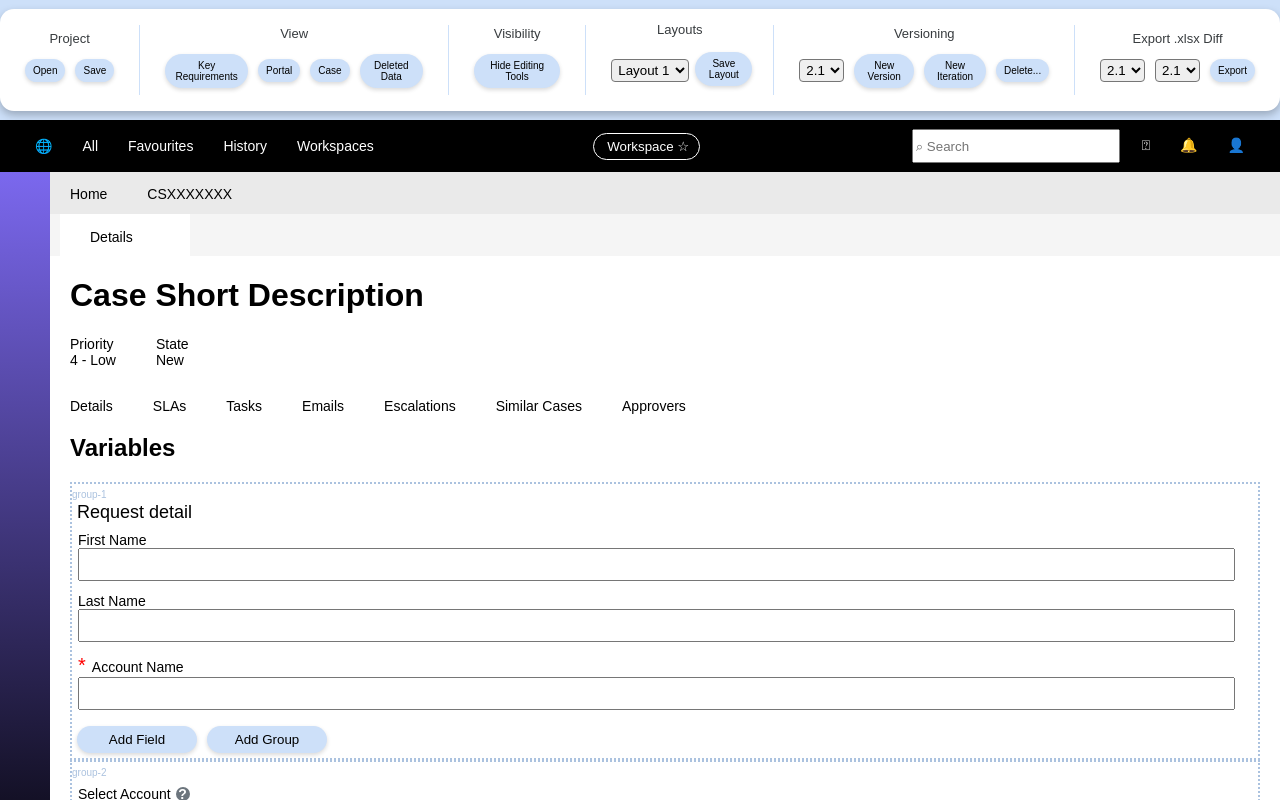
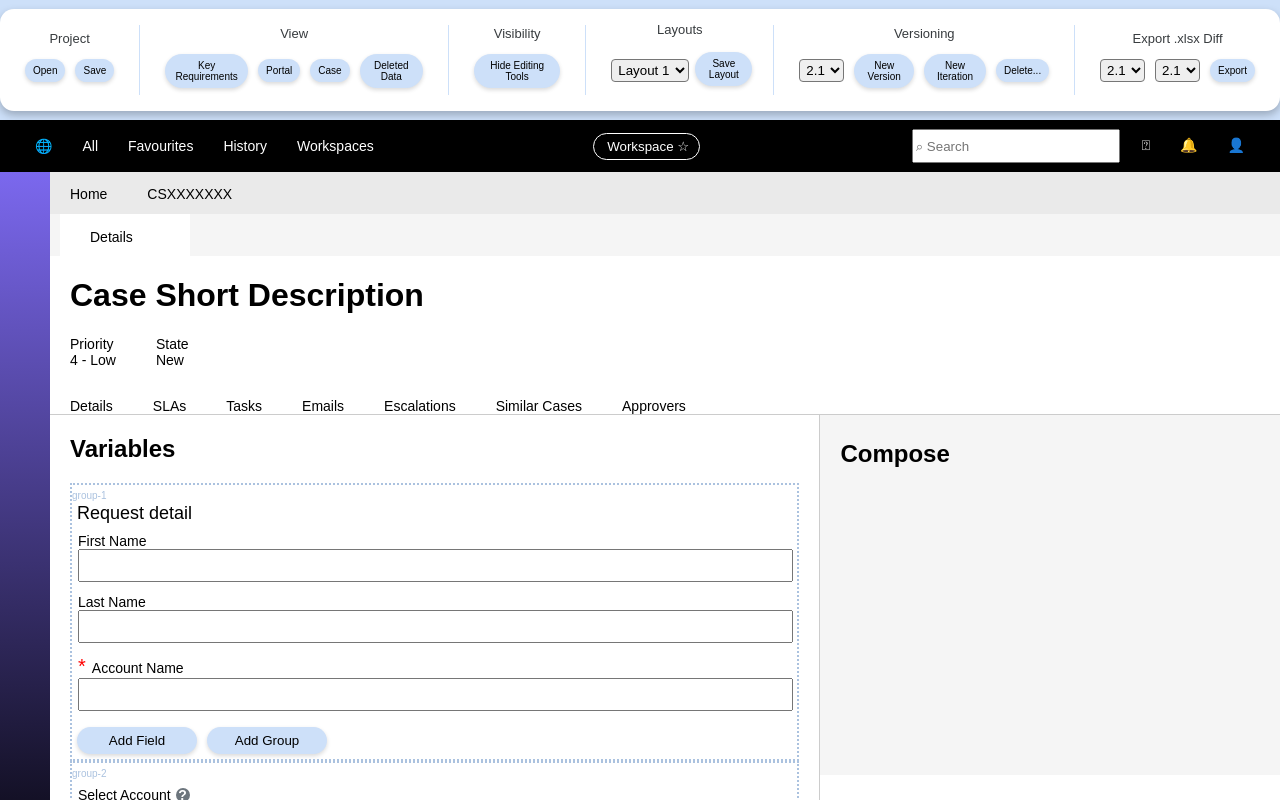
Before and after one commit to mattegan111/snrp-mocker, a React (Create React App) app: page / in a window 1280 px wide. Both pictures are taken after a click on the button "Case". Shown: the top 800 px of the page. Built offline with nearby package versions, Linux system fonts and the light colour scheme.

Commit message:
Add case view functionality

```diff
--- a/src/App.css
+++ b/src/App.css
@@ -380,8 +380,33 @@ h3 {
   padding-right: 20px;
 }
 
+.details-body {
+  display: flex;
+  border-top: 1px solid #ccc;
+}
+
+.case-fields {
+  flex-grow: 3;
+}
+
 .case-title {
   margin-bottom: 0px;
+}
+
+.activity-sidebar {
+  flex-grow: 2;
+  border-left: 1px solid #ccc;
+}
+
+.compose {
+  padding: 5px 20px 5px 20px;
+  height: 350px;
+  background-color: rgb(245, 245, 245);
+}
+
+.activity {
+  padding: 5px 20px 5px 20px;
+  background-color: white;
 }
 
 .full-width {
--- a/src/App.js
+++ b/src/App.js
@@ -71,6 +71,8 @@ function App() {
   const [typeAttributes, setTypeAttributes] = useState([]);
   const [flash, setFlash] = useState(false);
 
+  const [inputValues, setInputValues] = useState({});
+
   useEffect(() => {
     if (
       JSON.stringify(currentVersion) ==
@@ -142,7 +144,9 @@ function App() {
         setFlash,
         hideEditingTools,
         setHideEditingTools,
-        setViewSelected
+        setViewSelected,
+        inputValues,
+        setInputValues
       }}
     >
         <div className="App">
@@ -191,9 +195,19 @@ function App() {
                         <p>Similar Cases</p>
                         <p>Approvers</p>
                       </div>
-                      <div>
-                        <h2 className='case-title side-padding-20'>Variables</h2>
-                        <FormFields view={'case'}/>
+                      <div className='details-body'>
+                        <div className='case-fields'>
+                          <h2 className='case-title side-padding-20'>Variables</h2>
+                          <FormFields view={'case'}/>
+                        </div>
+                        <div className='activity-sidebar'>
+                          <div className='compose'>
+                            <h2>Compose</h2>
+                          </div>
+                          <div className='activity'>
+                            <h2>Activity</h2>
+                          </div>
+                        </div>
                       </div>
                     </div>
                     <EditingSidebar />
--- a/src/Components/MainContent/Fields/Input.js
+++ b/src/Components/MainContent/Fields/Input.js
@@ -1,7 +1,19 @@
+import { useContext } from 'react';
+import { AppContext } from '../../../App';
+
 export function Input({ field }) {
+  const {inputValues, setInputValues} = useContext(AppContext);
+
+  function handleOnChange(e) {
+    setInputValues({
+      ...inputValues,
+      [field.id]: [e.target.value]
+    });
+  }
+
   switch (field.type) {
     case 'single_line_text':
-      return <input type="text" className="full-width field-input" />;
+      return <input type="text" name={field.id} className="full-width field-input" value={inputValues[field.id] || ''} onChange={handleOnChange}/>;
     case 'multiple_choice':
       return (
         <>
```
Also changed, not shown: 1 other file (tests, documents, lock files or other folders).
